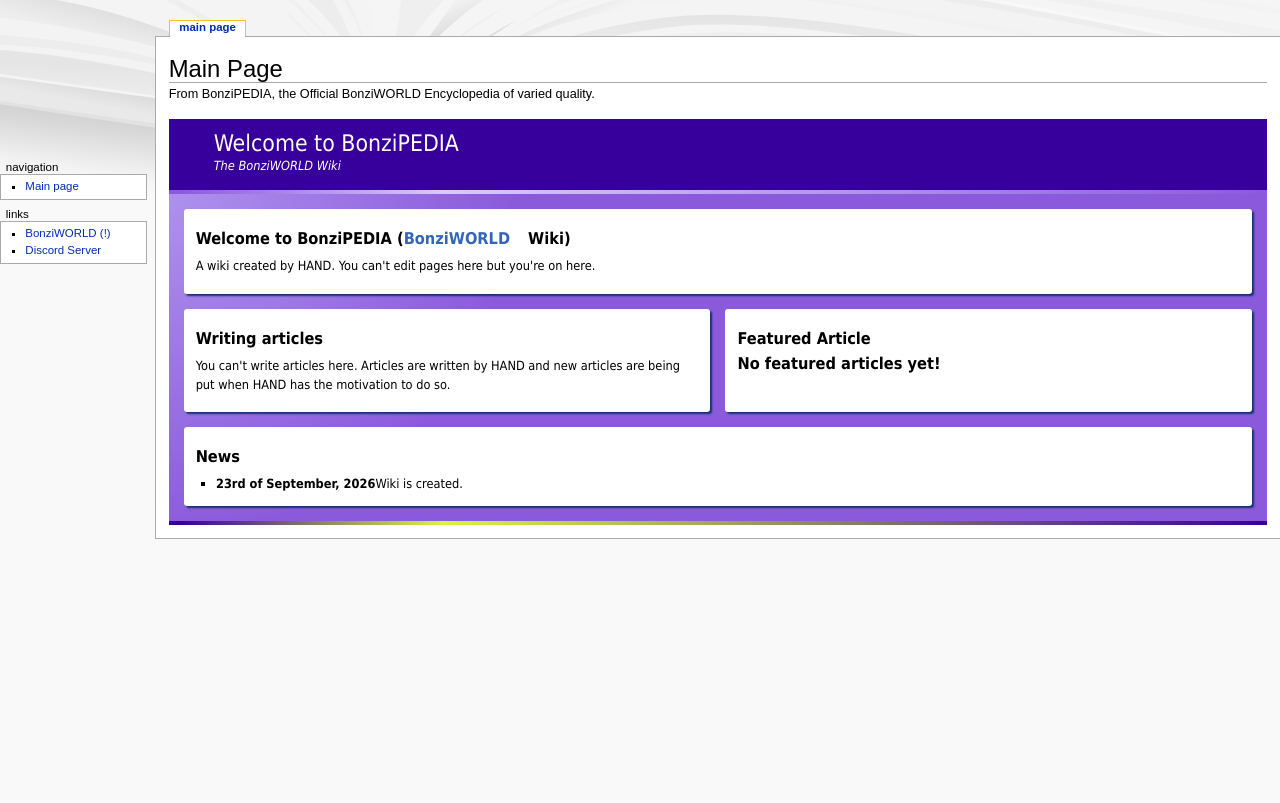
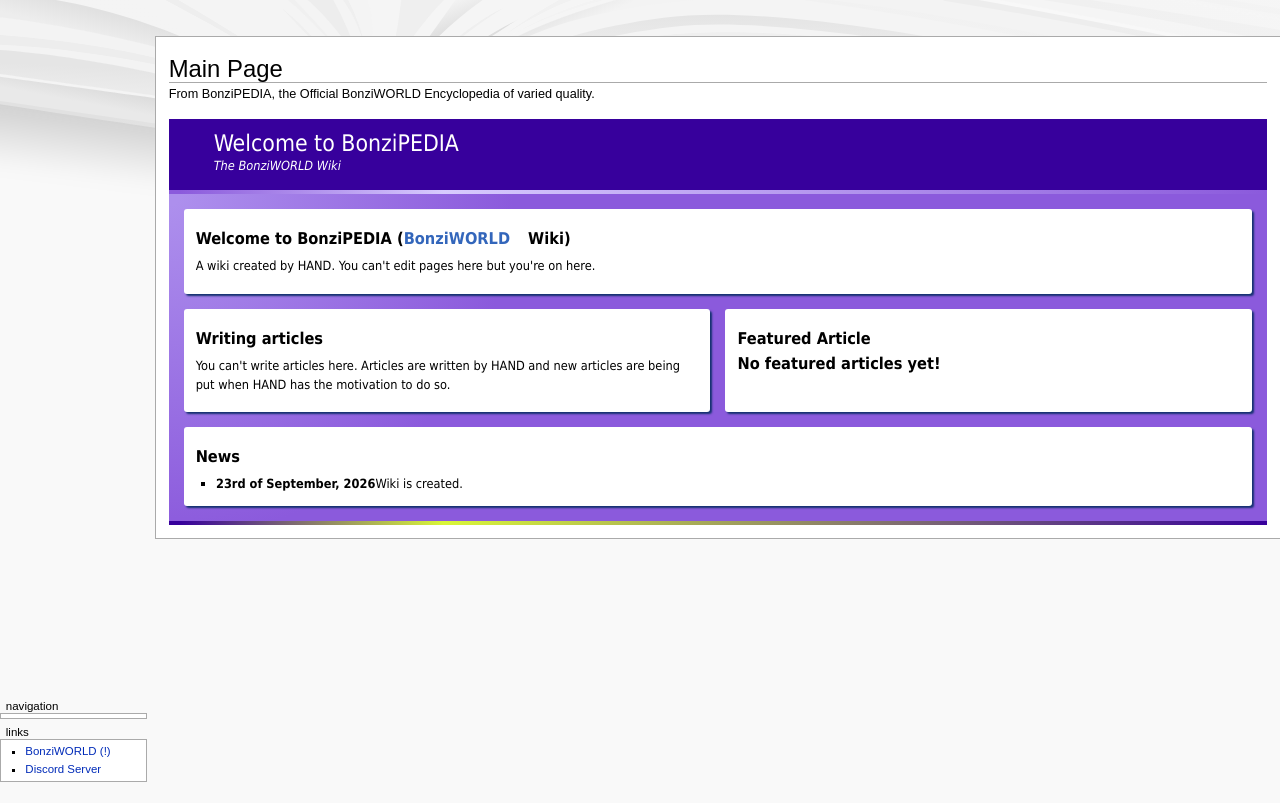
Before and after one commit to greenback-quesq/BonziPEDIA, a website: page BonziPEDIA.html in a window 1280 px wide. Drawn offline with Linux system fonts and the light colour scheme; files that its build step writes are made by us from their sources.

Commit message:
Update BonziPEDIA.html

```diff
--- a/BonziPEDIA.html
+++ b/BonziPEDIA.html
@@ -89,7 +89,6 @@
 <tr>
 </tr></tbody></table>
 </div>
-<div class="printfooter" data-nosnippet="">Retrieved from "<a dir="ltr" href="https://web.archive.org/web/20250321142840/https://wiki.bonziworld.org/index.php?title=Main_Page&amp;oldid=27060">https://wiki.bonziworld.org/index.php?title=Main_Page&amp;oldid=27060</a>"</div></div>
 				<div id="catlinks" class="catlinks catlinks-allhidden" data-mw="interface"></div>
 				<!-- end content -->
 				<div class="visualClear"></div>
@@ -103,7 +102,6 @@
 			<h3 id="p-cactions-label">Page actions</h3>
 			<div class="pBody">
 				<ul>
-				<li id="ca-nstab-main" class="selected mw-list-item"><a href="https://web.archive.org/web/20250321142840/https://wiki.bonziworld.org/Main_Page" title="View the content page [Alt+Shift+c]" accesskey="c">Main Page</a></li>
 
 				</ul>
 			</div>
@@ -112,8 +110,6 @@
 <div role="navigation" class="portlet mw-portlet mw-portlet-cactions-mobile" id="p-cactions-mobile" aria-labelledby="p-cactions-mobile-label">
 	<h3 id="p-cactions-mobile-label">Page actions</h3>
 	<div class="pBody">
-		<ul><li id="main-mobile" class="selected mw-list-item"><a href="https://web.archive.org/web/20250321142840/https://wiki.bonziworld.org/Main_Page" title="Main Page">Main Page</a></li><li id="talk-mobile" class="mw-list-item"><a href="https://web.archive.org/web/20250321142840/https://wiki.bonziworld.org/Talk:Main_Page" title="Discussion">Discussion</a></li><li id="ca-more" class="mw-list-item"><a href="#p-cactions">More</a></li><li id="ca-tools" class="mw-list-item"><a href="#p-tb" title="Tools">Tools</a></li></ul>
-
 	</div>
 </div>
 
@@ -124,14 +120,13 @@
 			</div>
 		</div>
 		<div class="portlet" id="p-logo" role="banner">
-			<a href="https://web.archive.org/web/20250321142840/https://wiki.bonziworld.org/Main_Page" class="mw-wiki-logo"></a>
+
 		</div>
 		<div id="sidebar">
 
 <div role="navigation" class="portlet mw-portlet mw-portlet-navigation" id="p-navigation" aria-labelledby="p-navigation-label">
 	<h3 id="p-navigation-label">Navigation</h3>
 	<div class="pBody">
-		<ul><li id="n-mainpage-description" class="mw-list-item"><a href="https://web.archive.org/web/20250321142840/https://wiki.bonziworld.org/Main_Page" title="Visit the main page [Alt+Shift+z]" accesskey="z">Main page</a></li></ul>
 
 	</div>
 </div>
```
